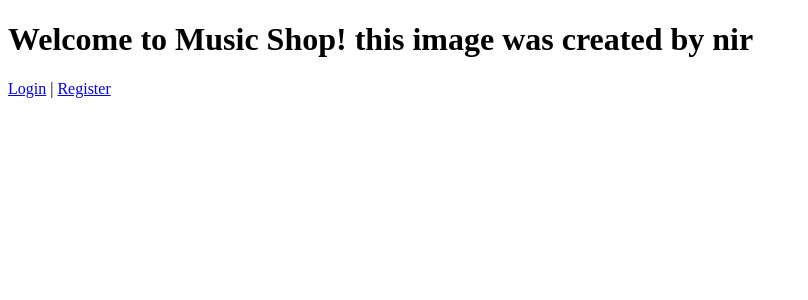
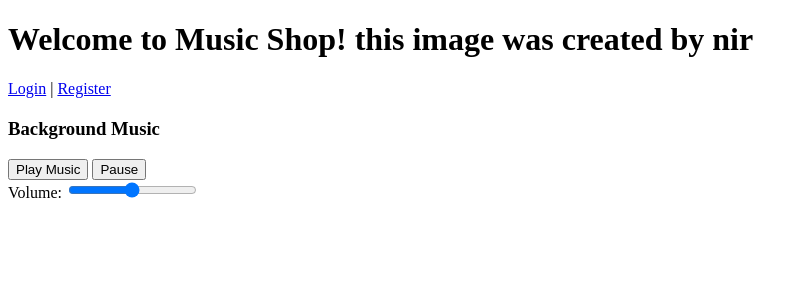
Before and after one commit to nirlaniado/Hangman-flask, a Flask app: page / in a window 1280 px wide. Shown: the top 300 px of the page, without its empty margins (0-808 px from the left). Run offline with Flask 3, Linux system fonts and the light colour scheme.

Commit message:
music and ci-cd

```diff
--- a/templates/index.html
+++ b/templates/index.html
@@ -1,11 +1,45 @@
 <!DOCTYPE html>
 <html lang="en">
+
 <head>
     <meta charset="UTF-8">
     <title>Music Shop Home</title>
 </head>
+
 <body>
     <h1>Welcome to Music Shop! this image was created by nir </h1>
     <p><a href="{{ url_for('auth.login') }}">Login</a> | <a href="{{ url_for('auth.register') }}">Register</a></p>
+
+    <div style="margin-top: 20px;">
+        <h3>Background Music</h3>
+        <audio id="bgMusic" loop>
+            <source src="{{ url_for('static', filename='audio/Classical Study Music  30 Min Pomodoro.mp3') }}"
+                type="audio/mpeg">
+            Your browser does not support the audio element.
+        </audio>
+        <button onclick="document.getElementById('bgMusic').play()">Play Music</button>
+        <button onclick="document.getElementById('bgMusic').pause()">Pause</button>
+        <br>
+        <label for="volume">Volume:</label>
+        <input type="range" id="volume" name="volume" min="0" max="1" step="0.1" value="0.5"
+            onchange="document.getElementById('bgMusic').volume = this.value">
+    </div>
+
+    <script>
+        // Attempt autoplay (likely to be blocked by browser without interaction)
+        window.addEventListener('load', function () {
+            var audio = document.getElementById('bgMusic');
+            audio.volume = 0.5;
+            var playPromise = audio.play();
+            if (playPromise !== undefined) {
+                playPromise.then(_ => {
+                    console.log("Autoplay started!");
+                }).catch(error => {
+                    console.log("Autoplay prevented. User interaction required.");
+                });
+            }
+        });
+    </script>
 </body>
+
 </html>
```
Also changed, not shown: .github/workflows/ci-cd.yaml (added), 2 other files.
